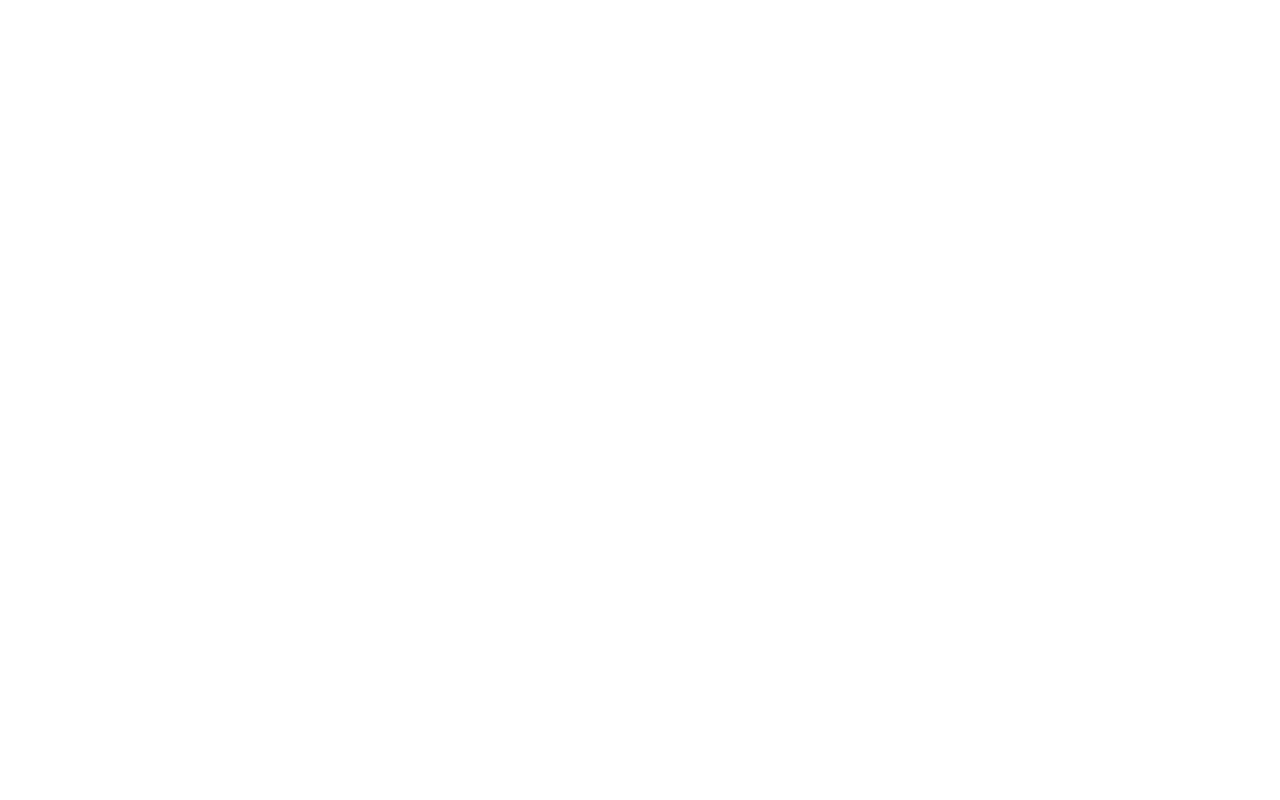
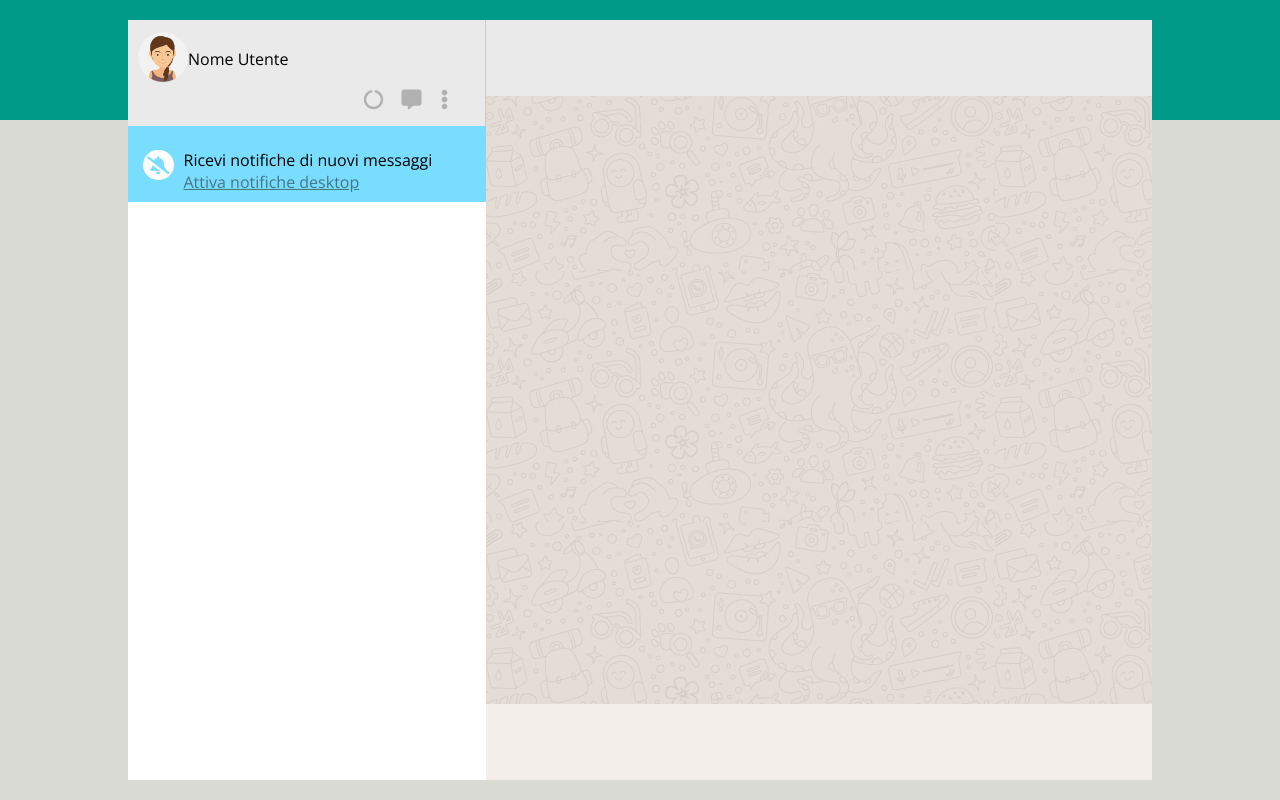
Before and after one commit to MassimilianoAmbrogio/js-html-css-boolzap, a plain HTML site: page index.html in a window 1280 px wide. Drawn offline with nearby package versions, Linux system fonts and the light colour scheme.

Commit message:
Project 34 parte 1.1 fix html css

```diff
--- a/css/style.css
+++ b/css/style.css
@@ -0,0 +1,149 @@
+/* GENERAL */
+* {
+    margin: 0;
+    padding: 0;
+    box-sizing: border-box;
+}
+
+body {
+    font-family: 'Open Sans', sans-serif;
+    display: flex;
+    justify-content: center;
+    align-items: center;
+    height: 100vh;
+    background-image: linear-gradient(
+        to bottom,
+        #009a88 0%,
+        #009a88 15%,
+        #d9dbd4 15%,
+        #d9dbd4 100%
+    );
+}
+
+/* UTILITIES */
+.side-header,
+.cont-header {
+    background: #eaeaea;
+}
+
+.cont-header,
+.cont-footer {
+    padding: 38px;
+}
+
+.fa-circle-notch,
+.fa-comment-alt,
+.fa-ellipsis-v {
+    cursor: pointer;
+    font-size: 20px;
+}
+
+/* LAYOUT */
+.container {
+    display: flex;
+    width: 80%;
+    min-width: 900px;
+    height: 95%;
+    background: #fff;
+}
+
+/* SIDEBAR, SIDE HEADER */
+.sidebar {
+    flex-basis: 35%;
+    background: #ffffff;
+}
+
+.side-header {
+    padding: 10px 10px 14px;
+    border-right: 1px solid #ccc;
+}
+
+.side-header img {
+    float: left;
+    width: 50px;
+    border-radius: 30px;
+    margin-top: 2px;
+}
+
+.side-header p {
+    float: left;
+    margin-top: 18px;
+}
+
+.side-header::after {
+    content: '';
+    display: table;
+    clear: both;
+}
+
+/* ICONS */
+.side-header .fa-circle-notch {
+    color: #b1b1b1;
+    margin-left: 52%;
+    margin-top: 20px;
+}
+
+.side-header .fa-comment-alt {
+    color: #b1b1b1;
+    margin-left: 14px;
+}
+
+.side-header .fa-ellipsis-v {
+    color: #b1b1b1;
+    margin-left: 15px;
+}
+
+.side-header-not {
+    height: 76px;
+    background: #78ddfe;
+}
+
+/* CONT, CONT LINK*/
+.cont {
+    padding: 8px 10px 0 15px;
+}
+
+.cont .fa-bell-slash {
+    float: left;
+    height: 30px;
+    margin-top: 16px;
+    padding: 6px 4px;
+    border-radius: 30px;
+    color: #78ddfe;
+    background: #fff;
+    font-size: 18px;
+}
+
+.cont p {
+    float: left;
+    margin-top: 15px;
+    margin-left: 10px;
+}
+
+.cont-link {
+    width: 300px;
+    height: 300px;
+}
+
+.cont-link a {
+    padding: 0 0 0 10px;
+    color: #457686;
+}
+
+/* CONTENT (header, main, footer) */
+.content {
+    flex-basis: 65%;
+    background-image: url(../img/mine.jpg);
+    display: flex;
+    flex-direction: column;
+}
+
+.cont-main {
+    flex-grow: 1;
+    padding: 20px;
+    overflow-y: auto;
+}
+
+.cont-footer {
+    background: #f4eeea;
+}
--- a/index.html
+++ b/index.html
@@ -3,9 +3,9 @@
 <head>
     <meta charset="UTF-8">
     <meta name="viewport" content="width=device-width, initial-scale=1.0">
-    <title>BoolzApp</title>
+    <title>Boolzapp</title>
     <!-- Google Font -->
-    <link href="https://fonts.googleapis.com/css2?family=Lato:wght@400;700&display=swap" rel="stylesheet">
+    <link href="https://fonts.googleapis.com/css2?family=Open+Sans&display=swap" rel="stylesheet"
     <!-- FontAwesome -->
     <link rel='stylesheet' href='https://cdnjs.cloudflare.com/ajax/libs/font-awesome/5.15.1/css/all.css' />
     <!-- CSS -->
@@ -14,12 +14,44 @@
     <script src="https://cdn.jsdelivr.net/npm/vue@2/dist/vue.js"></script>
 </head>
 <body>
-    <!-- Inzio esercizio BoolzApp Milestone 1 -->
+    <!-- Inzio esercizio Boolzapp Milestone 1 -->
+
+    <div id="app" class="container">
+        <!-- Sidebar -->
+        <aside class="sidebar">
+            <section class="side-header">
+                <img src="./img/avatar_io.jpg" alt="My avatar">
+                <p>{{'Nome Utente'}}</p>
+                <!-- Icons -->
+                <i class="fas fa-circle-notch"></i>
+                <i class="fas fa-comment-alt"></i>
+                <i class="fas fa-ellipsis-v"></i>
+            </section>
+
+            <!-- Section notifications (icon, text, link)-->
+            <section class="side-header-not">
+                <div class="cont">
+                    <i class="fas fa-bell-slash"></i>
+                    <p>Ricevi notifiche di nuovi messaggi</p>
+                    <div class="cont-link">
+                       <a href="#">Attiva notifiche desktop</a>
+                    </div>
+                </div>
+            </section>
+        </aside>
+
+        <main class="content">
+            <section class="cont-header"></section>
+            <section class="cont-main"></section>
+            <section class="cont-footer"></section>
+        </main>
+
+    </div>
 
     <!-- JS -->
     <script src="./js/main.js"></script>
 
-    <!-- Fine esercizio BoolzApp Milestone 1 -->
+    <!-- Fine esercizio Boolzapp Milestone 1 -->
 
 </body>
 </html>
```
